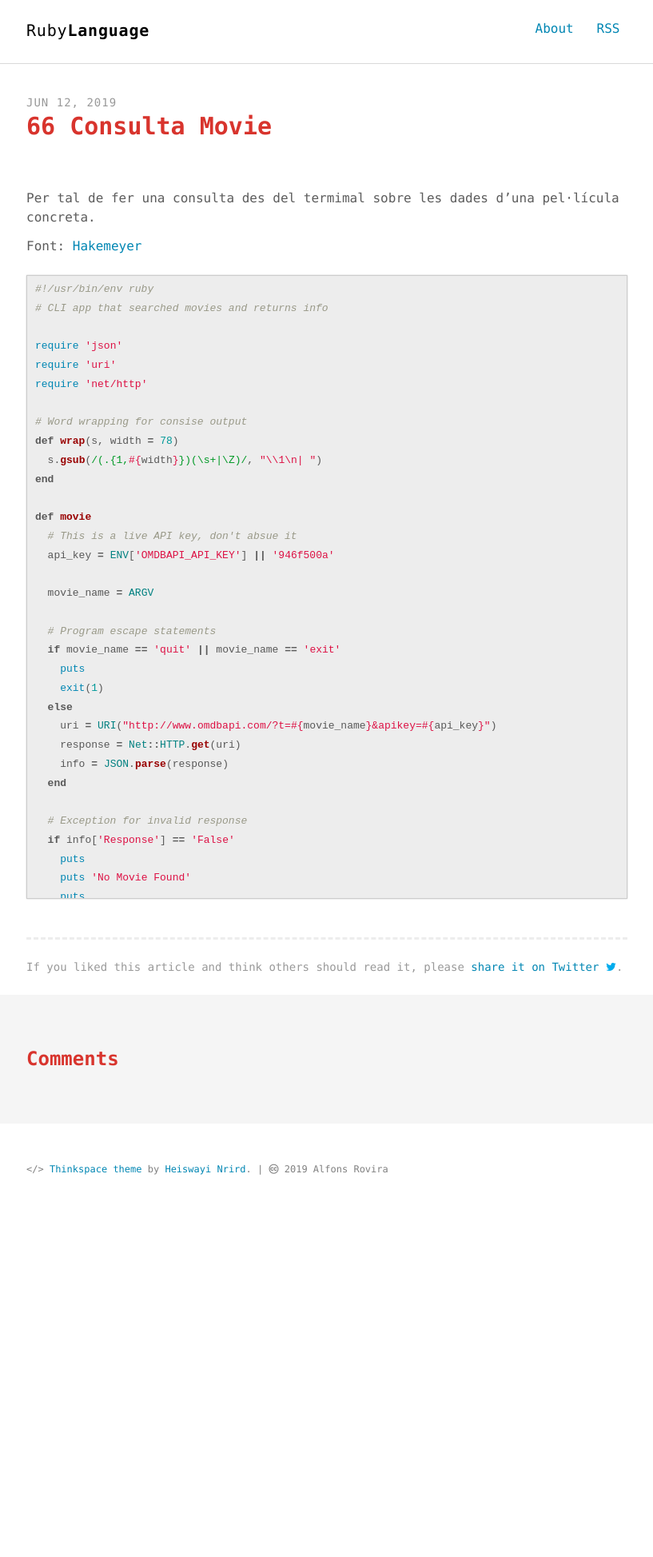
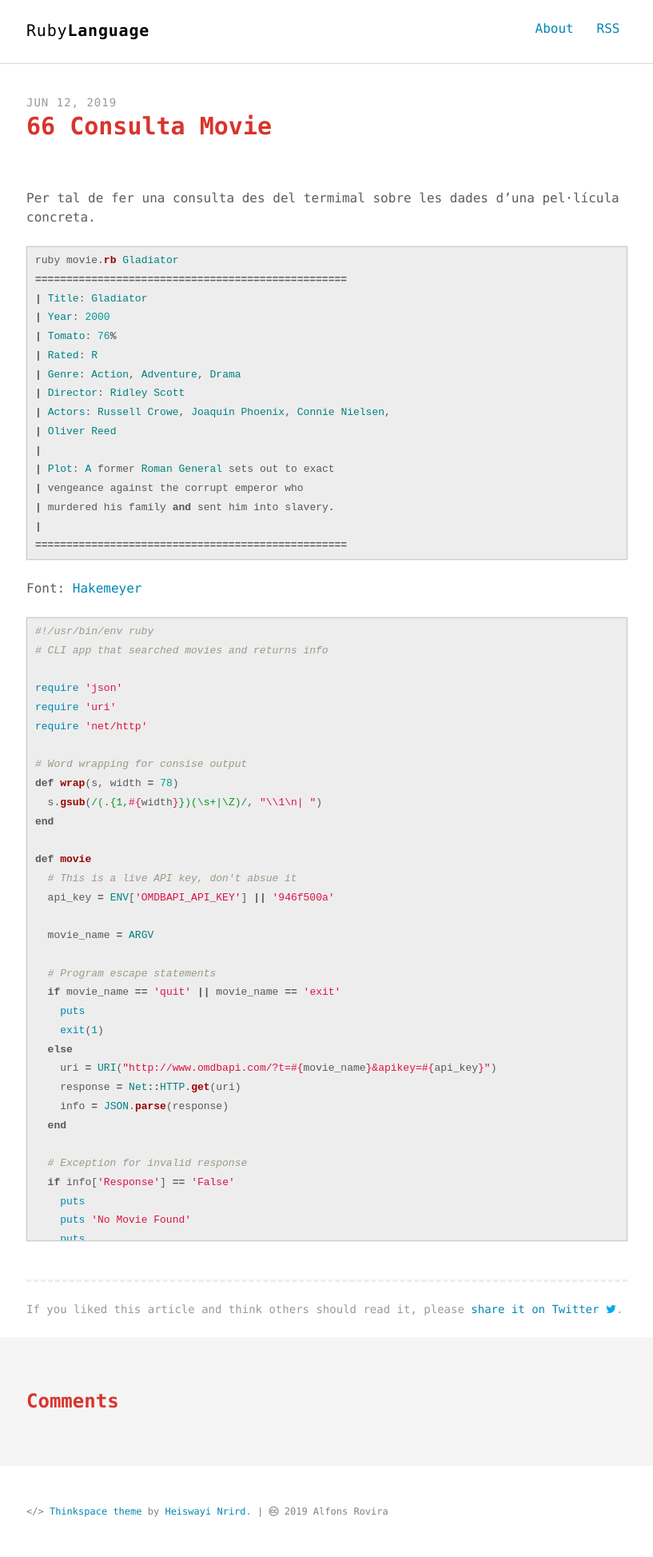
Before and after one commit to inclusa/ruby, a Jekyll site: the page built from _posts/2019-06-12-66-Consulta-Movie.md, in a window 1280 px wide. Shown: the whole page at 80% size, without its empty margins (231-1048 px from the left). Built offline with Jekyll 4.4.1, drawn with Linux system fonts in a browser that asks for light colours; comment, search, counter and statistics services are not loaded; before the commit the page ends 1700 px from its top, so only the background shows below that.

````diff
--- a/_posts/2019-06-12-66-Consulta-Movie.md
+++ b/_posts/2019-06-12-66-Consulta-Movie.md
@@ -8,6 +8,25 @@ coments:
 ---
 
 Per tal de fer una consulta des del termimal sobre les dades d'una pel·lícula concreta.
+
+```ruby
+ruby movie.rb Gladiator
+==================================================
+| Title: Gladiator
+| Year: 2000
+| Tomato: 76%
+| Rated: R
+| Genre: Action, Adventure, Drama
+| Director: Ridley Scott
+| Actors: Russell Crowe, Joaquin Phoenix, Connie Nielsen,
+| Oliver Reed
+|
+| Plot: A former Roman General sets out to exact
+| vengeance against the corrupt emperor who
+| murdered his family and sent him into slavery.
+|
+==================================================
+```
 
 Font: [Hakemeyer](https://github.com/jakewmeyer/Ruby-Scripts/blob/master/movie-search/movie.rb)
 
````
Also changed, not shown: _posts/2019-06-12-67-Consulta-Weather.md (added, +105 -0 lines), 1 other file.
